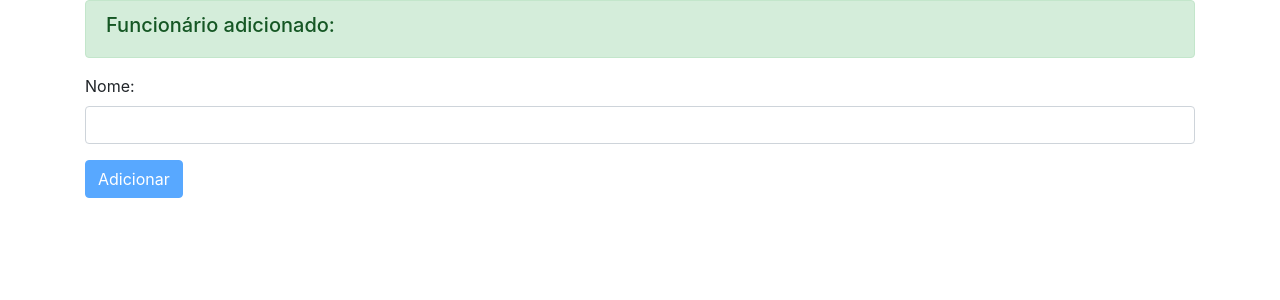
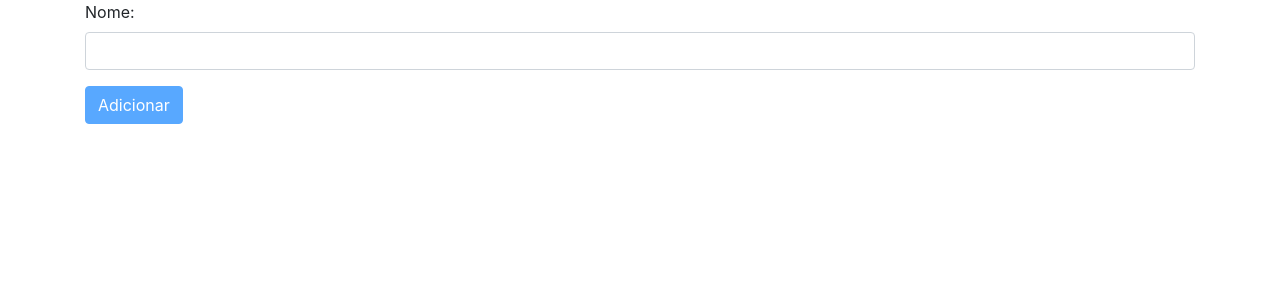
Before and after one commit to marcosviniciohd/algamoney-api, an Angular app in the folder frontend/meu-primeiro-projeto/: page / in a window 1280 px wide. Shown: the top 300 px of the page. Built offline with nearby package versions, Linux system fonts and the light colour scheme.

Commit message:
9.12 - ngIf e Hidden

```diff
--- a/frontend/meu-primeiro-projeto/src/app/app.component.html
+++ b/frontend/meu-primeiro-projeto/src/app/app.component.html
@@ -1,5 +1,5 @@
 <div class="container">
-  <div class="alert alert-success" role="alert">
+  <div class="alert alert-success" role="alert" *ngIf="adicionado">
    <h5>Funcionário adicionado: {{ nome }}</h5>
   </div>
   <div class="form-group">
@@ -7,6 +7,7 @@
       <input type="text"
       class="form-control"
       [(ngModel)]="nome"
+      (focus)="adicionado = false"
     >
   </div>
   <button type="button"
--- a/frontend/meu-primeiro-projeto/src/app/app.component.ts
+++ b/frontend/meu-primeiro-projeto/src/app/app.component.ts
@@ -7,28 +7,11 @@
 })
 export class AppComponent {
   nome = '';
-  /* sobreNome: string = ''; */
+  adicionado = false;
 
   adicionar(){
     console.log(`Adicionando ${this.nome}`);
-    const numero: number = Math.round(Math.random() * 100);
-    this.nome = 'João ' + numero;
+    this.adicionado = true;
   }
 
-  /* adicionar(nome: string, sobreNome: string) {
-    this.nome = nome;
-    this.sobreNome = sobreNome;
-    console.log(`Adicionado nome: ${this.nome} e sobreNome: ${this.sobreNome}`);
-  } */
-
-  /* adicionar(){
-    console.log(`Adicionando ${this.nome}`);
-    const numero: number = Math.round(Math.random() * 100);
-    this.nome = 'João ' + numero;
-  } */
-
-  /* alterarNome(event: any): void {
-    //console.log(event);
-    this.nome = event.target.value;
-  } */
 }
```
